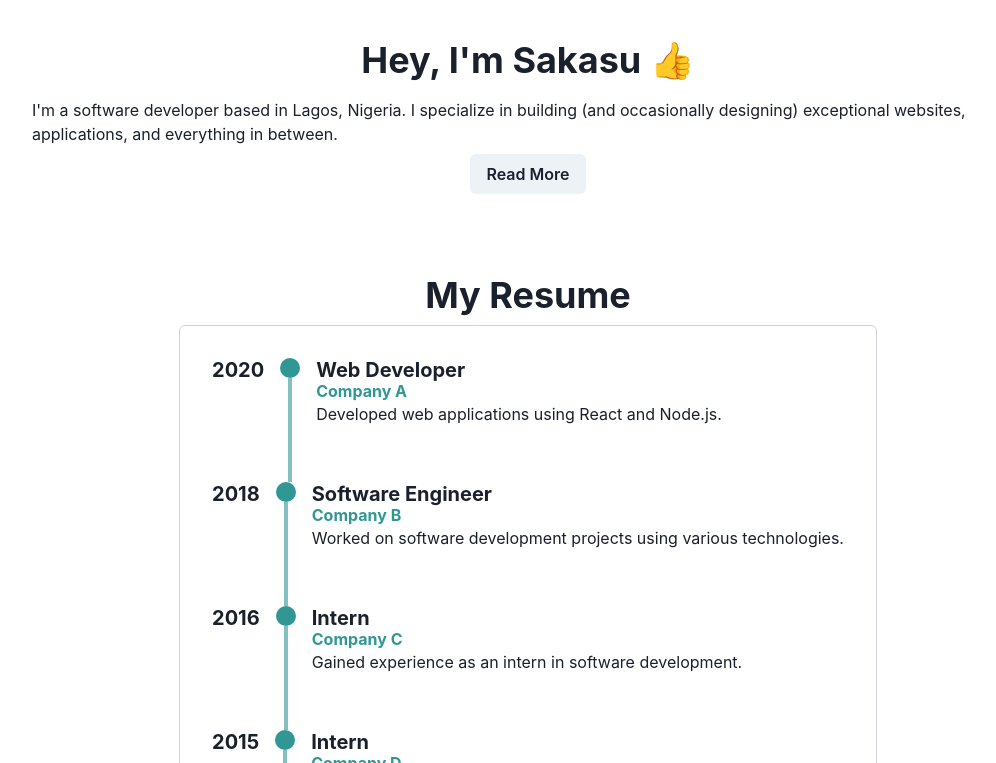
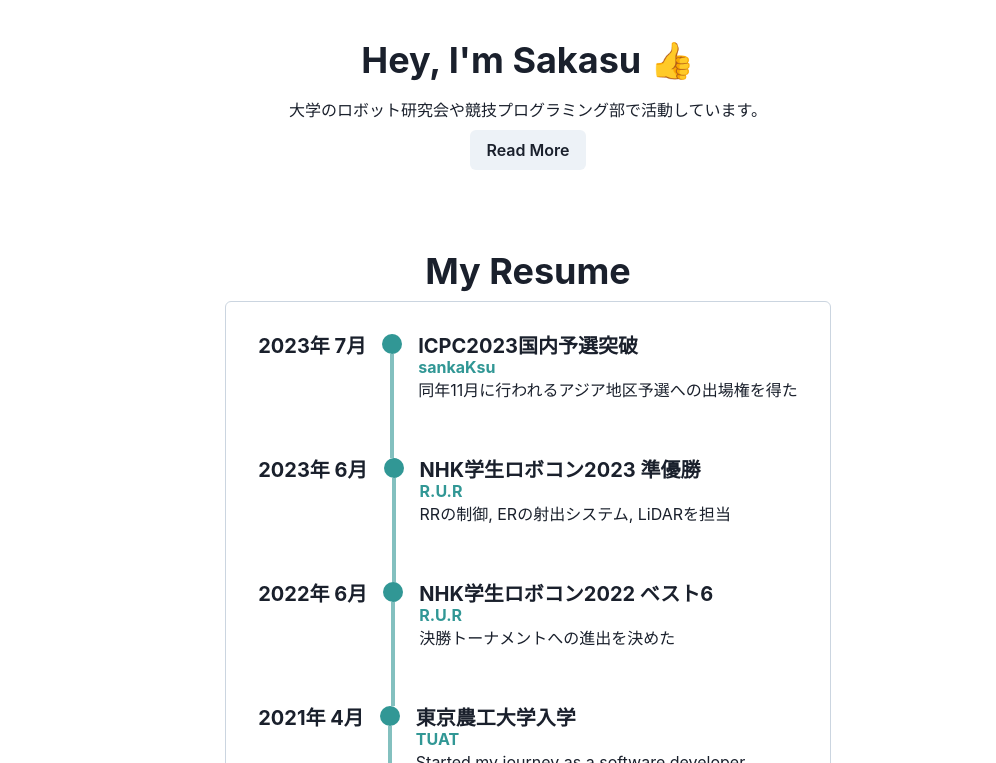
Before and after one commit to Sakasu-TUAT/portfolio2, a Next.js app in the folder my-app/: page / in a window 1280 px wide. Shown: the part 377-1140 px from the top of the page, without its empty margins (112-1108 px from the left). Built offline with nearby package versions, Linux system fonts and the light colour scheme.

Commit message:
fix: modify some comments

```diff
--- a/my-app/src/app/components/About.tsx
+++ b/my-app/src/app/components/About.tsx
@@ -3,27 +3,27 @@
 
 const experienceData = [
   {
-    year: "2020",
-    title: "Web Developer",
-    company: "Company A",
-    description: "Developed web applications using React and Node.js.",
+    year: "2023年 7月",
+    title: "ICPC2023国内予選突破",
+    company: "sankaKsu",
+    description: "同年11月に行われるアジア地区予選への出場権を得た",
   },
   {
-    year: "2018",
-    title: "Software Engineer",
-    company: "Company B",
-    description: "Worked on software development projects using various technologies.",
+    year: "2023年 6月",
+    title: "NHK学生ロボコン2023 準優勝",
+    company: "R.U.R",
+    description: "RRの制御, ERの射出システム, LiDARを担当",
   },
   {
-    year: "2016",
-    title: "Intern",
-    company: "Company C",
-    description: "Gained experience as an intern in software development.",
+    year: "2022年 6月",
+    title: "NHK学生ロボコン2022 ベスト6",
+    company: "R.U.R",
+    description: "決勝トーナメントへの進出を決めた",
   },
   {
-    year: "2015",
-    title: "Intern",
-    company: "Company D",
+    year: "2021年 4月",
+    title: "東京農工大学入学",
+    company: "TUAT",
     description: "Started my journey as a software developer.",
   },
 ];
--- a/my-app/src/app/components/Hero.tsx
+++ b/my-app/src/app/components/Hero.tsx
@@ -18,8 +18,7 @@
         Hey, I'm Sakasu 👍
       </Heading>
         <Text mb={2}>
-        I'm a software developer based in Lagos, Nigeria. I specialize in building (and occasionally designing)
-          exceptional websites, applications, and everything in between.
+          大学のロボット研究会や競技プログラミング部で活動しています。
         </Text>
         <Button>Read More</Button>
       </Flex>
```
